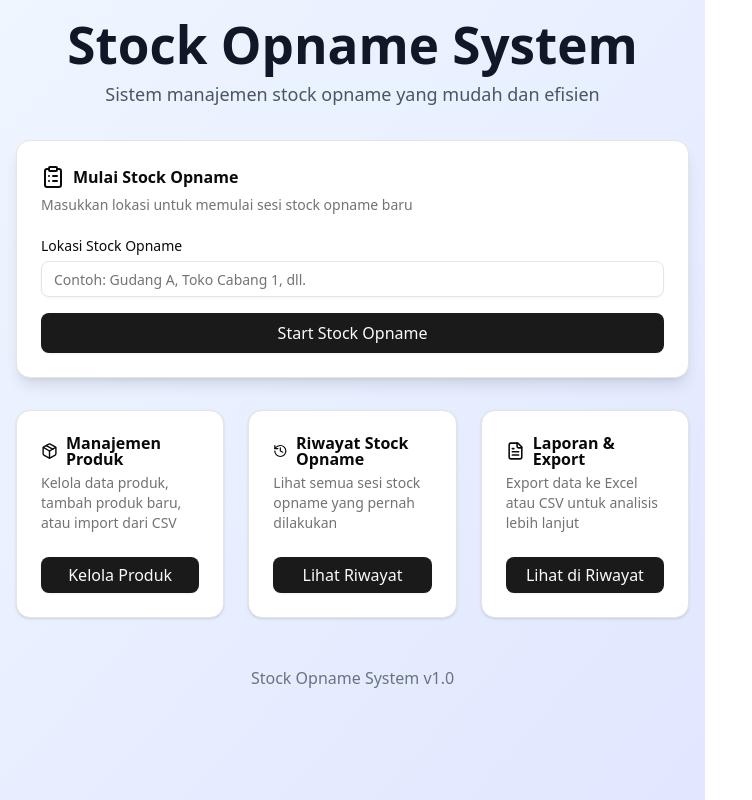
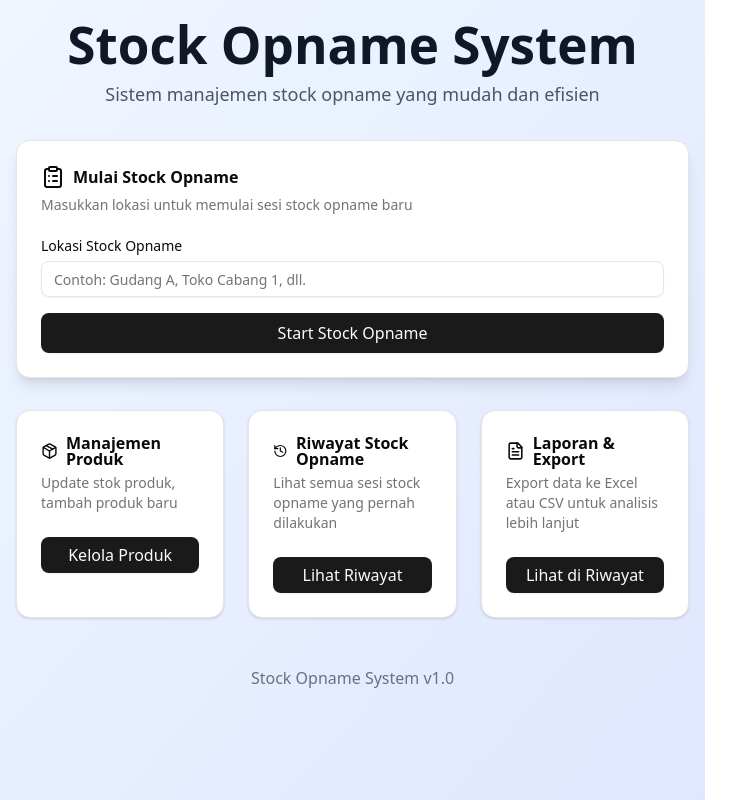
Before and after one commit to acippicacipa/opnamestock-deploy, a React (Vite) app: page / in a window 1280 px wide. Shown: the whole page, without its empty margins (0-752 px from the left). Built offline with nearby package versions, Linux system fonts and the light colour scheme.

Commit message:
Update HomePage.jsx

```diff
--- a/src/components/HomePage.jsx
+++ b/src/components/HomePage.jsx
@@ -96,7 +96,7 @@ export default function HomePage() {
                 Manajemen Produk
               </CardTitle>
               <CardDescription>
-                Kelola data produk, tambah produk baru, atau import dari CSV
+                Update stok produk, tambah produk baru
               </CardDescription>
             </CardHeader>
             <CardContent>
```
